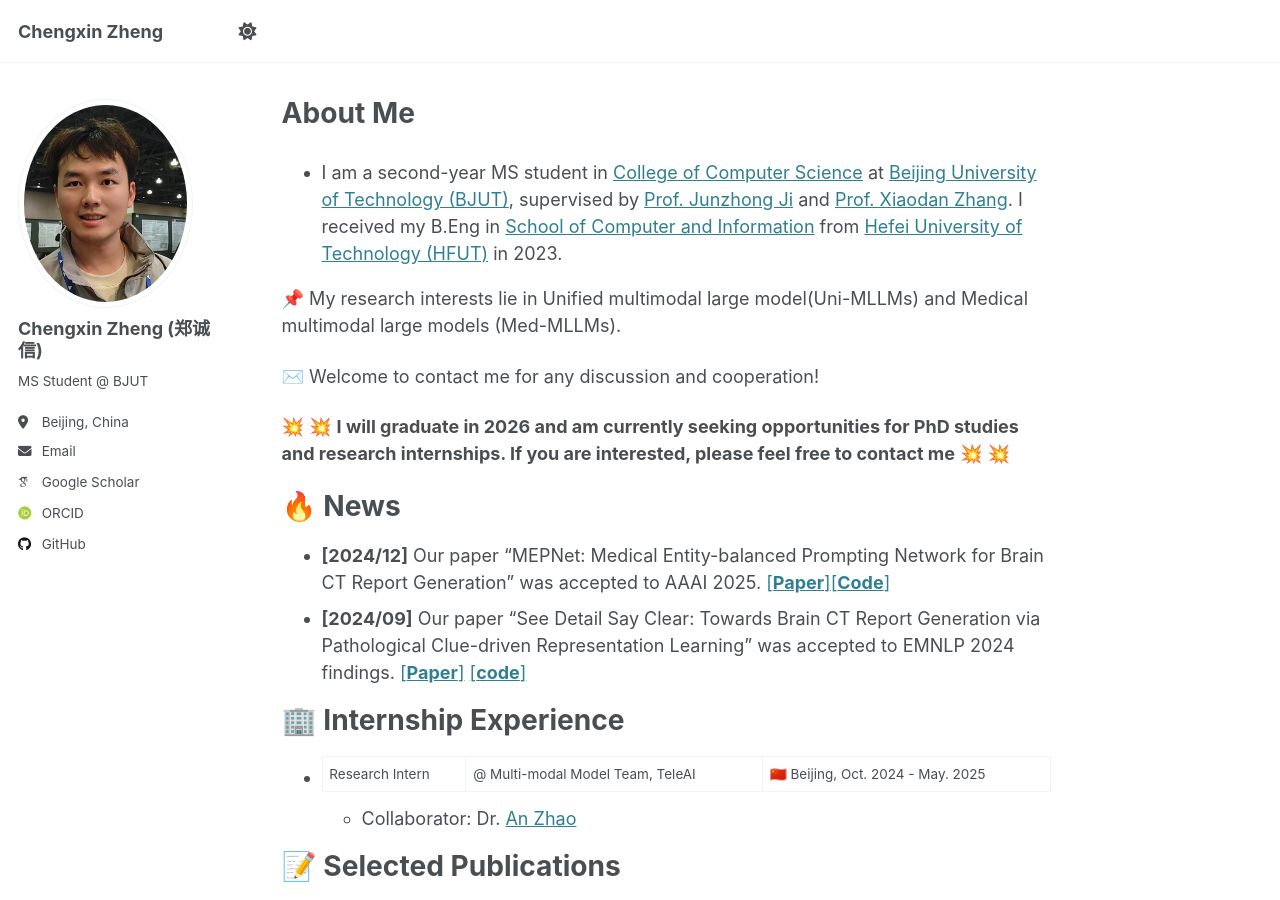
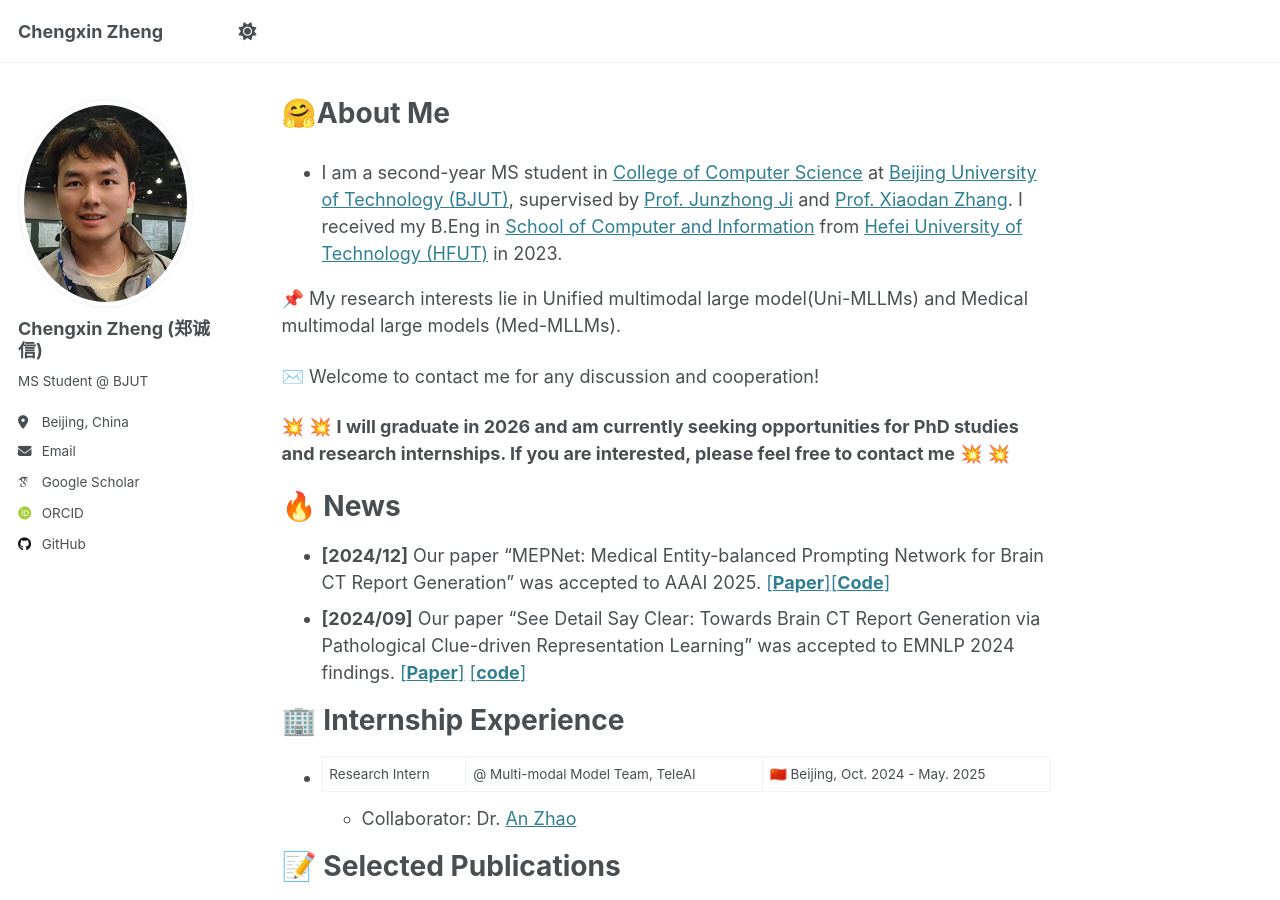
Before and after one commit to Chauncey-Jheng/Chauncey-Jheng.github.io, a Jekyll site: the page built from _pages/about.md, in a window 1280 px wide and 900 px high. Built offline with Jekyll 4.4.1, drawn with Linux system fonts in a browser that asks for light colours; some web fonts are replaced.

Commit message:
modified some details

```diff
--- a/_pages/about.md
+++ b/_pages/about.md
@@ -1,6 +1,6 @@
 ---
 permalink: /
-title: About Me
+title: 🤗About Me
 excerpt: "Chengxin Zheng's Homepage"
 author_profile: true
 redirect_from:
```
